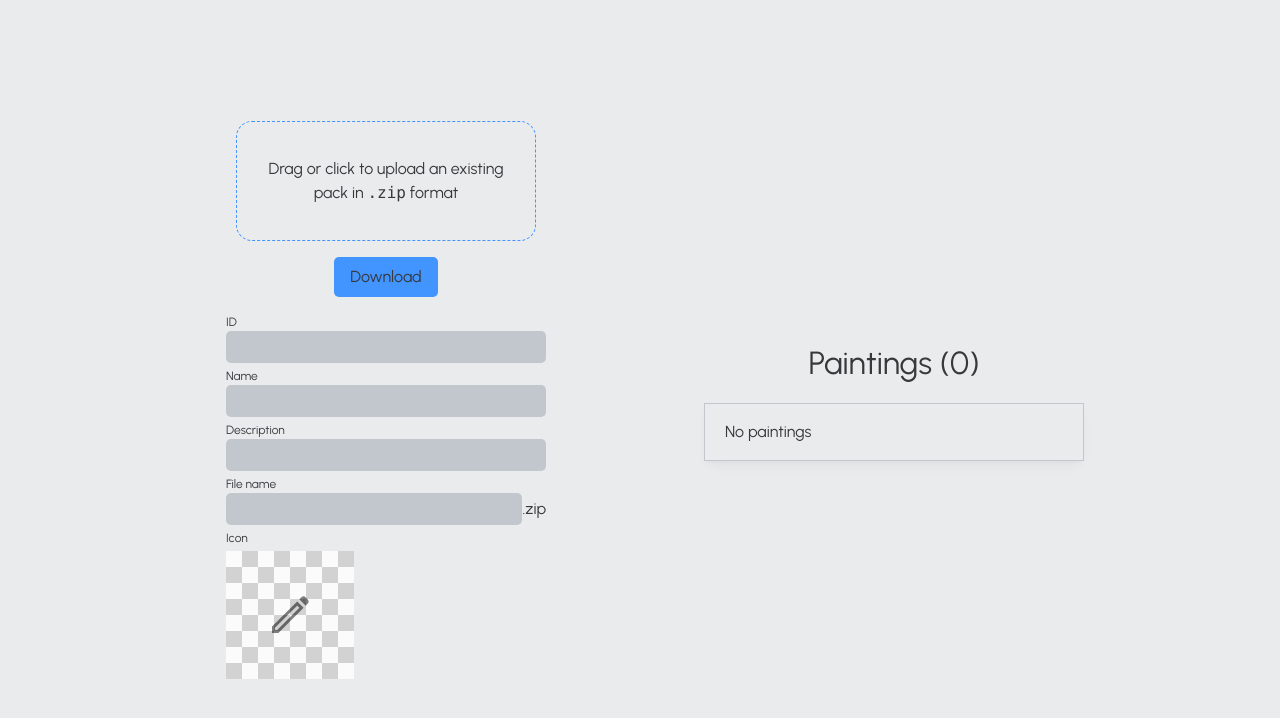
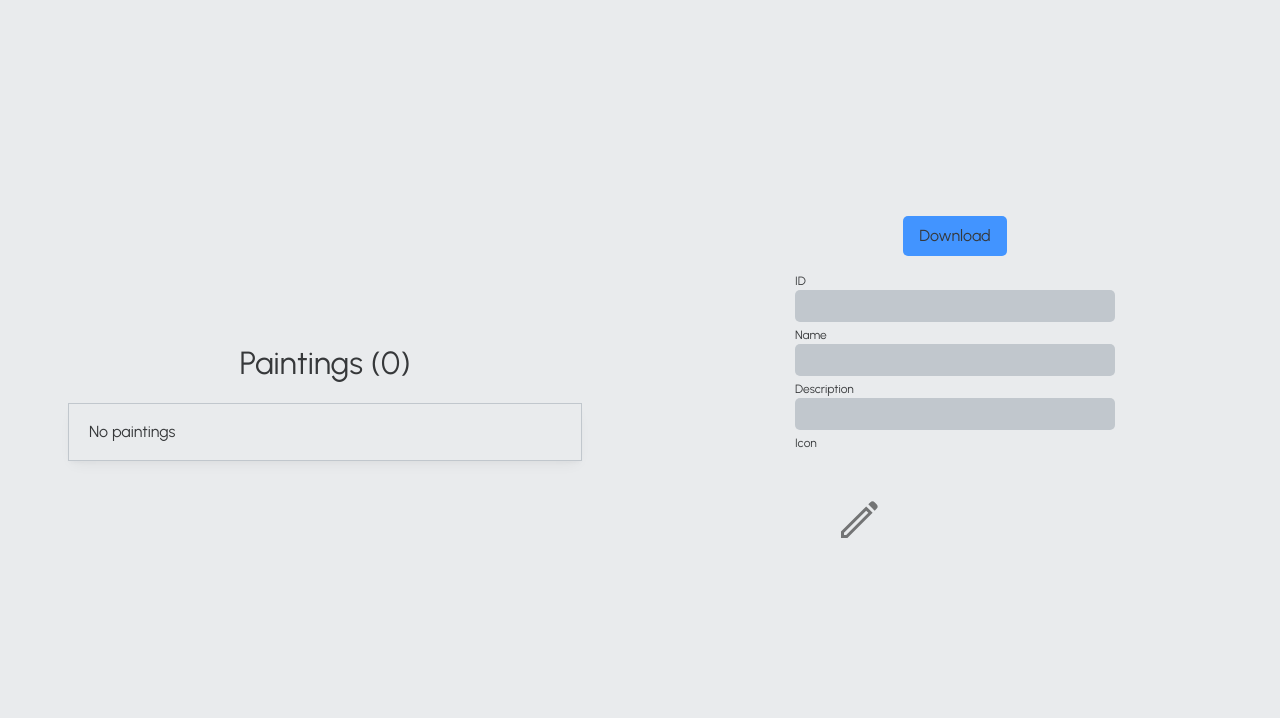
Before and after one commit to Roundaround/mc-painting-editor, a Next.js app: page / in a window 1280 px wide. Shown: the top 718 px of the page. Built offline with nearby package versions, Linux system fonts and the light colour scheme.

Commit message:
Lots of minor improvements

```diff
--- a/src/pages/global.scss
+++ b/src/pages/global.scss
@@ -1,3 +1,10 @@
 @import 'styles/variables.scss';
 @import 'styles/theme.scss';
 @import 'styles/reset.scss';
+
+#__next {
+  display: flex;
+  flex-direction: column;
+  align-items: center;
+  justify-content: center;
+}
--- a/src/pages/index.module.scss
+++ b/src/pages/index.module.scss
@@ -1,19 +1,16 @@
 .page-wrapper {
   display: grid;
   height: 100%;
-  gap: 2rem;
+  gap: var(--size-4);
   grid-template-columns: repeat(2, 1fr);
   padding: var(--size-8) var(--size-4);
-  width: min(1600px, 80%);
-  min-width: min(32em, 100%);
-  max-width: 100%;
-  margin-inline: auto;
+  width: 100%;
 }
 
 .page-column {
   display: flex;
   flex-direction: column;
-  gap: 1rem;
+  gap: var(--size-3);
   align-items: center;
   justify-content: center;
   padding: var(--size-8);
@@ -28,7 +25,7 @@
   width: 300px;
   border: var(--border-size-1) dashed var(--accent);
   border-radius: var(--radius-3);
-  cursor: pointer;
+  // cursor: pointer;
   padding: var(--size-3) var(--size-4);
 }
 
@@ -79,11 +76,7 @@
   position: relative;
   height: 8rem;
   width: 8rem;
-  border: var(--border-size-1) solid var(--surface-3);
   image-rendering: pixelated;
-  background-size: 100% 100%;
-  box-sizing: content-box;
-  margin: calc(-1 * var(--border-size-1));
 
   &::before {
     content: '';
@@ -109,12 +102,6 @@
   }
 }
 
-.icon-input--show-transparency {
-  border: none;
-  background-image: url('/transparency.png');
-  margin: 0;
-}
-
 .icon-input--empty {
   &::before {
     opacity: 0.5;
--- a/src/pages/index.tsx
+++ b/src/pages/index.tsx
@@ -6,11 +6,10 @@ import { saveAs } from 'file-saver';
 import { useAtom } from 'jotai';
 import JSZip from 'jszip';
 import Head from 'next/head';
-import { Fragment, useCallback, useMemo, useState } from 'react';
+import { Fragment, useCallback, useMemo } from 'react';
 import { useDropzone } from 'react-dropzone';
 import {
   descriptionAtom,
-  fileNameAtom,
   getDefaultPainting,
   iconAtom,
   idAtom,
@@ -48,14 +47,12 @@ const generateBlankImage = (width: number, height: number) => {
 };
 
 export default function Home() {
-  const [fileName, setFileName] = useAtom(fileNameAtom);
   const [icon, setIcon] = useAtom(iconAtom);
   const [packFormat, setPackFormat] = useAtom(packFormatAtom);
   const [description, setDescription] = useAtom(descriptionAtom);
   const [id, setId] = useAtom(idAtom);
   const [name, setName] = useAtom(nameAtom);
   const [paintings, setPaintings] = useAtom(paintingsAtom);
-  const [showIconBackground, setShowIconBackground] = useState(true);
 
   const onZipFileDrop = useCallback(
     async (acceptedFiles: File[]) => {
@@ -64,7 +61,6 @@ export default function Home() {
       }
 
       if (
-        fileName !== '' ||
         icon !== '' ||
         description !== '' ||
         id !== '' ||
@@ -84,7 +80,7 @@ export default function Home() {
       const file = acceptedFiles[0];
       const zip = await JSZip.loadAsync(file);
 
-      setFileName(file.name.replace(/\.zip$/i, ''));
+      let packName = file.name.replace(/\.zip$/i, '');
 
       const loadedPaintings: Paintings = {};
 
@@ -104,7 +100,9 @@ export default function Home() {
           const text = await zipEntry.async('text');
           const pack = packSchema.parse(JSON.parse(text));
           setId(pack.id);
-          setName(pack.name || '');
+          if (pack.name) {
+            packName = pack.name;
+          }
 
           for (const painting of pack.paintings) {
             loadedPaintings[painting.id] = {
@@ -137,10 +135,10 @@ export default function Home() {
         }
       }
 
+      setName(packName);
       setPaintings(loadedPaintings);
     },
     [
-      setFileName,
       setPackFormat,
       setDescription,
       setId,
@@ -153,7 +151,6 @@ export default function Home() {
       name,
       paintings,
       icon,
-      fileName,
     ]
   );
 
@@ -173,11 +170,10 @@ export default function Home() {
     [setIcon]
   );
 
-  const {
-    getRootProps: getRootPropsForZip,
-    getInputProps: getInputPropsForZip,
-  } = useDropzone({
+  const { getRootProps: getRootPropsForZip } = useDropzone({
     onDrop: onZipFileDrop,
+    noClick: true,
+    noKeyboard: true,
     accept: {
       'application/zip': ['.zip'],
     },
@@ -189,6 +185,7 @@ export default function Home() {
     getInputProps: getInputPropsForIcon,
   } = useDropzone({
     onDrop: onIconFileDrop,
+    noDragEventsBubbling: true,
     accept: {
       'image/png': ['.png'],
     },
@@ -265,18 +262,9 @@ export default function Home() {
     }
 
     zip.generateAsync({ type: 'blob' }).then((content) => {
-      saveAs(content, `${fileName}.zip`);
+      saveAs(content, `${name}.zip`);
     });
-  }, [
-    packFormat,
-    description,
-    id,
-    name,
-    paintings,
-    icon,
-    fileName,
-    paintingImages,
-  ]);
+  }, [packFormat, description, id, name, paintings, icon, paintingImages]);
 
   return (
     <>
@@ -286,122 +274,7 @@ export default function Home() {
         <link rel="icon" href="/favicon.ico" />
       </Head>
 
-      <main className={styles['page-wrapper']}>
-        <div className={styles['page-column']}>
-          <div {...getRootPropsForZip()} className={styles['drop-target']}>
-            <input {...getInputPropsForZip()} />
-            <div>
-              Drag or click to upload an existing pack in <pre>.zip</pre> format
-            </div>
-          </div>
-
-          <Tooltip
-            content={
-              <span style={{ whiteSpace: 'nowrap' }}>
-                Download the currently configured resource pack
-              </span>
-            }
-            direction={TooltipDirection.RIGHT}
-          >
-            <button
-              type="button"
-              onClick={download}
-              className={styles['download-button']}
-            >
-              Download
-            </button>
-          </Tooltip>
-          <div
-            style={{
-              display: 'flex',
-              flexDirection: 'column',
-              gap: '0.25rem',
-            }}
-          >
-            <TextInput
-              id="id"
-              label="ID"
-              value={id}
-              onChange={(e) => setId(e.target.value)}
-            />
-            <TextInput
-              id="name"
-              label="Name"
-              value={name}
-              onChange={(e) => setName(e.target.value)}
-            />
-            <TextInput
-              id="description"
-              label="Description"
-              value={description}
-              onChange={(e) => setDescription(e.target.value)}
-            />
-            <TextInput
-              id="file-name"
-              label="File name"
-              suffix=".zip"
-              value={fileName}
-              onChange={(e) => setFileName(e.target.value)}
-            />
-            <div
-              style={{
-                display: 'flex',
-                flexDirection: 'column',
-                alignItems: 'flex-start',
-                gap: '0.25rem',
-              }}
-            >
-              <div style={{ fontSize: 'var(--font-size-0)' }}>Icon</div>
-              <div
-                className={[
-                  styles['icon-input'],
-                  showIconBackground
-                    ? styles['icon-input--show-transparency']
-                    : '',
-                  !icon ? styles['icon-input--empty'] : '',
-                ].join(' ')}
-                {...getRootPropsForIcon()}
-              >
-                <input {...getInputPropsForIcon()} />
-                {!icon ? null : (
-                  <img
-                    src={icon}
-                    style={{
-                      imageRendering: 'pixelated',
-                      height: '8rem',
-                      width: 'auto',
-                      objectFit: 'contain',
-                    }}
-                  />
-                )}
-              </div>
-              {!icon ? null : (
-                <div
-                  style={{
-                    display: 'flex',
-                    flexDirection: 'row',
-                    alignItems: 'center',
-                    gap: '0.25rem',
-                  }}
-                >
-                  <label
-                    htmlFor="icon-transparency"
-                    style={{ fontSize: 'var(--font-size-0)' }}
-                  >
-                    Show patterned background
-                  </label>
-                  <input
-                    type="checkbox"
-                    id="icon-transparency"
-                    checked={showIconBackground}
-                    onChange={(e) => setShowIconBackground(e.target.checked)}
-                  />
-                </div>
-              )}
-            </div>
-          </div>
-        </div>
-
+      <main className={styles['page-wrapper']} {...getRootPropsForZip()}>
         <div className={styles['page-column']}>
           <div style={{ fontSize: 'var(--font-size-5)' }}>
             Paintings ({Object.keys(paintings).length})
@@ -508,6 +381,81 @@ export default function Home() {
             ))}
           </div>
         </div>
+
+        <div className={styles['page-column']}>
+          <Tooltip
+            content={
+              <span style={{ whiteSpace: 'nowrap' }}>
+                Download the currently configured resource pack
+              </span>
+            }
+            direction={TooltipDirection.RIGHT}
+          >
+            <button
+              type="button"
+              onClick={download}
+              className={styles['download-button']}
+            >
+              Download
+            </button>
+          </Tooltip>
+          <div
+            style={{
+              display: 'flex',
+              flexDirection: 'column',
+              gap: '0.25rem',
+            }}
+          >
+            <TextInput
+              id="id"
+              label="ID"
+              value={id}
+              onChange={(e) => setId(e.target.value)}
+            />
+            <TextInput
+              id="name"
+              label="Name"
+              value={name}
+              onChange={(e) => setName(e.target.value)}
+            />
+            <TextInput
+              id="description"
+              label="Description"
+              value={description}
+              onChange={(e) => setDescription(e.target.value)}
+            />
+            <div
+              style={{
+                display: 'flex',
+                flexDirection: 'column',
+                alignItems: 'flex-start',
+                gap: '0.25rem',
+              }}
+            >
+              <div style={{ fontSize: 'var(--font-size-0)' }}>Icon</div>
+              <div
+                className={[
+                  styles['icon-input'],
+                  !icon ? styles['icon-input--empty'] : '',
+                ].join(' ')}
+                {...getRootPropsForIcon()}
+              >
+                <input {...getInputPropsForIcon()} />
+                {!icon ? null : (
+                  <img
+                    src={icon}
+                    style={{
+                      imageRendering: 'pixelated',
+                      height: '8rem',
+                      width: 'auto',
+                      objectFit: 'contain',
+                    }}
+                  />
+                )}
+              </div>
+            </div>
+          </div>
+        </div>
       </main>
     </>
   );
--- a/src/utils/store.ts
+++ b/src/utils/store.ts
@@ -38,7 +38,6 @@ export interface Paintings {
   [key: string]: Painting;
 }
 
-export const fileNameAtom = atom('');
 export const iconAtom = atom('');
 export const packFormatAtom = atom(9);
 export const descriptionAtom = atom('');
```
